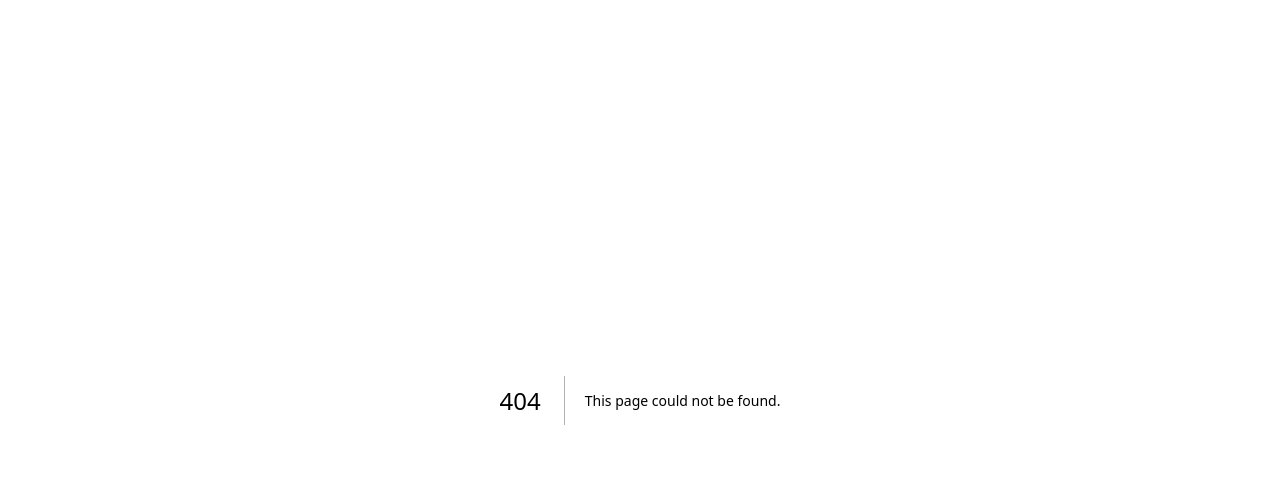
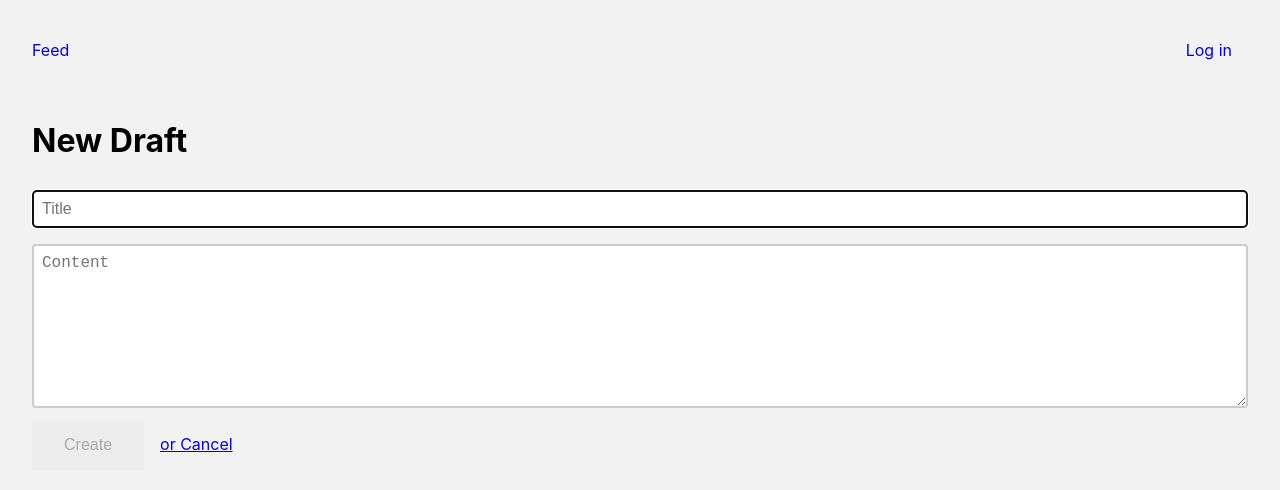
Before and after one commit to RyanNeuville/bloger-nextjs-prisma, a Next.js app: page /create in a window 1280 px wide. Before the commit this address had no page. Shown: the top 490 px of the page. Built offline with nearby package versions, Linux system fonts and the light colour scheme; no server answers.

Commit message:
A new component to create posts.

```diff
--- /dev/null
+++ b/pages/create.tsx
@@ -0,0 +1,72 @@
+import React, { useState } from 'react';
+import Layout from '../components/Layout';
+import Router from 'next/router';
+
+const Draft: React.FC = () => {
+  const [title, setTitle] = useState('');
+  const [content, setContent] = useState('');
+
+  const submitData = async (e: React.SyntheticEvent) => {
+    e.preventDefault();
+    // TODO
+    // You will implement this next ...
+  };
+
+  return (
+    <Layout>
+      <div>
+        <form onSubmit={submitData}>
+          <h1>New Draft</h1>
+          <input
+            autoFocus
+            onChange={(e) => setTitle(e.target.value)}
+            placeholder="Title"
+            type="text"
+            value={title}
+          />
+          <textarea
+            cols={50}
+            onChange={(e) => setContent(e.target.value)}
+            placeholder="Content"
+            rows={8}
+            value={content}
+          />
+          <input disabled={!content || !title} type="submit" value="Create" />
+          <a className="back" href="#" onClick={() => Router.push('/')}>
+            or Cancel
+          </a>
+        </form>
+      </div>
+      <style jsx>{`
+        .page {
+          background: var(--geist-background);
+          padding: 3rem;
+          display: flex;
+          justify-content: center;
+          align-items: center;
+        }
+
+        input[type='text'],
+        textarea {
+          width: 100%;
+          padding: 0.5rem;
+          margin: 0.5rem 0;
+          border-radius: 0.25rem;
+          border: 0.125rem solid rgba(0, 0, 0, 0.2);
+        }
+
+        input[type='submit'] {
+          background: #ececec;
+          border: 0;
+          padding: 1rem 2rem;
+        }
+
+        .back {
+          margin-left: 1rem;
+        }
+      `}</style>
+    </Layout>
+  );
+};
+
+export default Draft;
```
Also changed, not shown: tsconfig.json (+10 -3 lines), next-env.d.ts.
